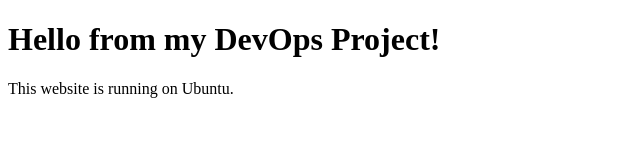
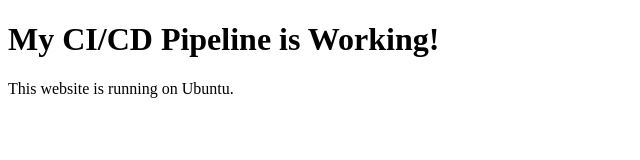
Before and after one commit to pritkhatri14/devops-project, a plain HTML site: page index.html in a window 1280 px wide. Shown: the whole page, without its empty margins (0-640 px from the left). Drawn offline with Linux system fonts and the light colour scheme.

Commit message:
Update website message

```diff
--- a/index.html
+++ b/index.html
@@ -4,7 +4,7 @@
     <title>My DevOps Project</title>
 </head>
 <body>
-    <h1>Hello from my DevOps Project!</h1>
+    <h1>My CI/CD Pipeline is Working!</h1>
     <p>This website is running on Ubuntu.</p>
 </body>
 </html>
```
